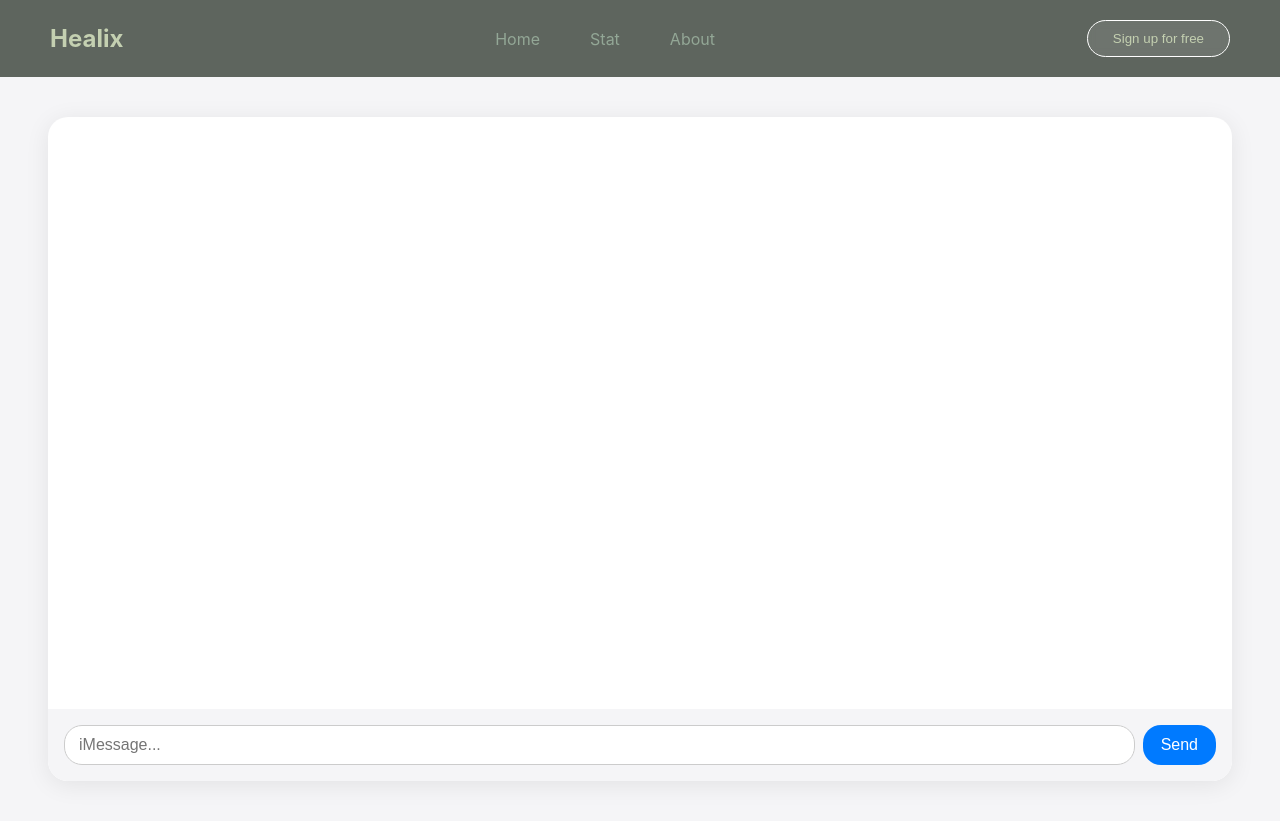
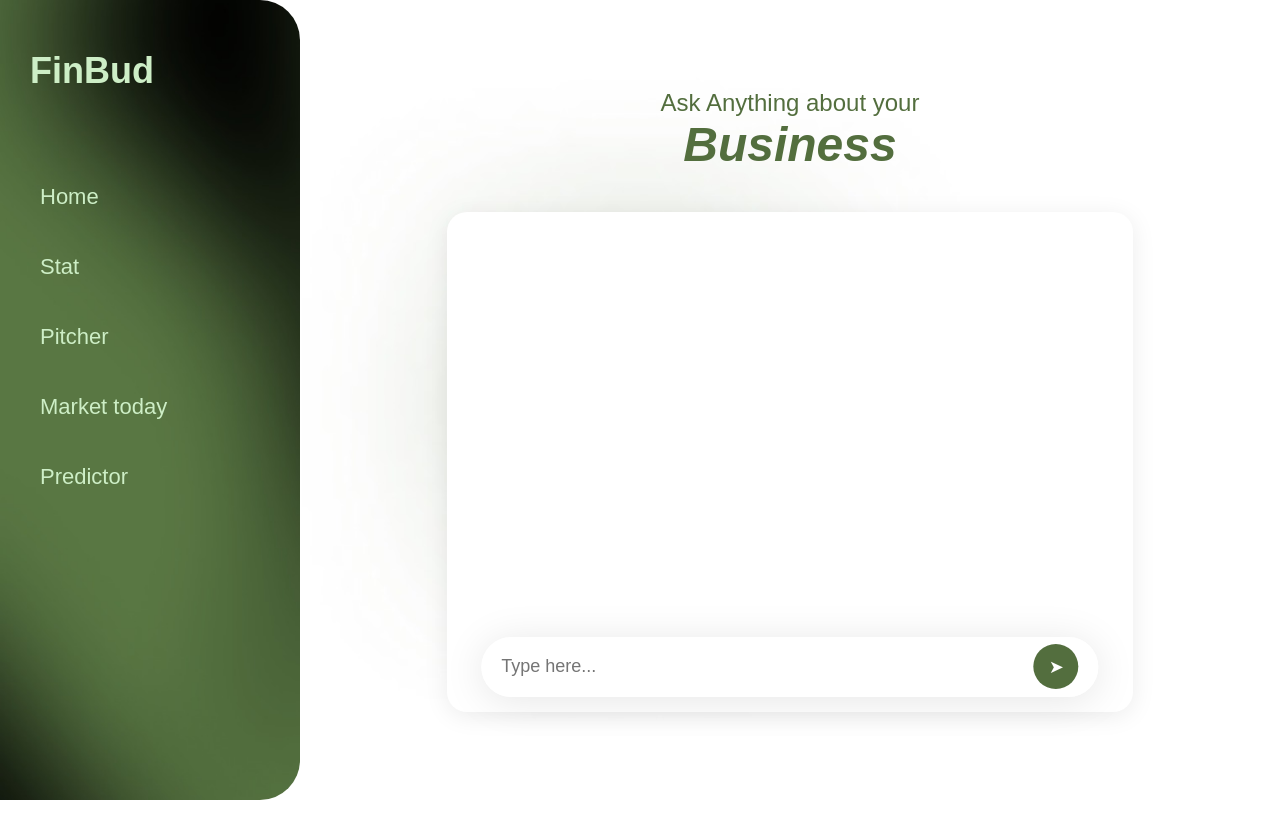
Before and after one commit to francisdav1d/FinBud, a website: page static/chatbot/index.html in a window 1280 px wide. After the commit the page ends 800 px from the top, so only its background shows below. Drawn offline with nearby package versions, Linux system fonts and the light colour scheme.

Commit message:
idk about this anoymore

```diff
--- a/static/chatbot/index.css
+++ b/static/chatbot/index.css
@@ -1,37 +1,103 @@
-        body {
-            background: #f5f5f7;
-            font-family: -apple-system, BlinkMacSystemFont, 'Segoe UI', Roboto, Arial, sans-serif;
+* {
   margin: 0;
   padding: 0;
+  box-sizing: border-box;
+  font-family: Arial, sans-serif;
 }
+
+body {
+  width: 100vw;
+  height: 100vh;
+  background: url("/chatbot/background.jpg") no-repeat center center/cover;
+  display: flex;
+}
+
+/* Sidebar */
+.sidebar {
+  width: 300px;
+  height: 100%;
+  background: url("/chatbot/bar.jpg") no-repeat center center/cover;
+  border-top-right-radius: 40px;
+  border-bottom-right-radius: 40px;
+  padding: 50px 20px;
+  display: flex;
+  flex-direction: column;
+  gap: 20px;
+}
+
+.sidebar h1 {
+  color: #cdeec6;
+  font-size: 36px;
+  font-weight: bold;
+  margin: 0 0 60px 10px;
+}
+
+.sidebar a {
+  color: #cdeec6;
+  font-size: 22px;
+  text-decoration: none;
+  padding: 12px 20px;
+  border-radius: 12px;
+  transition: background-color 0.3s ease, color 0.3s ease;
+}
+
+.sidebar a:hover {
+  background-color: rgba(205, 238, 198, 0.25);
+  color: #fff;
+}
+
+/* Main Content */
+.content {
+  flex: 1;
+  display: flex;
+  flex-direction: column;
+  justify-content: center;
+  align-items: center;
+  color: #536e3e;
+  text-align: center;
+}
+
+.content h2 {
+  font-size: 24px;
+  font-weight: 400;
+}
+
+.content h1 {
+  font-size: 48px;
+  font-style: italic;
+  margin-bottom: 20px;
+}
+
+/* Chatbox */
 .chat-container {
-        max-width: 90vw;
-        height: 70vh;
-        overflow-y: auto;
-        display: flex;
-        flex-direction: column-reverse;
-        margin-bottom: 16px;       margin: 40px auto;
+  width: 70%;
+  max-width: 900px;
+  height: 500px;
+  margin-top: 20px;
   background: #fff;
   border-radius: 20px;
   box-shadow: 0 4px 24px rgba(0,0,0,0.08);
   padding: 24px 16px 80px 16px;
-        position: relative;
-        min-height: 500px;
   display: flex;
   flex-direction: column;
+  position: relative;
 }
+
 .messages {
   flex: 1;
   overflow-y: auto;
   margin-bottom: 16px;
 }
+
 .message {
   display: flex;
   margin-bottom: 12px;
 }
+
 .message.user {
   justify-content: flex-end;
 }
+
 .bubble {
   max-width: 70%;
   padding: 12px 18px;
@@ -39,97 +105,62 @@
   font-size: 16px;
   line-height: 1.4;
   box-shadow: 0 2px 8px rgba(0,0,0,0.04);
-        position: relative;
 }
+
 .bubble.user {
-        background: linear-gradient(135deg, #007aff 0%, #4f8cff 100%);
-        color: #fff;
+  background: #dbe0d6;
+  color: #222;
   border-bottom-right-radius: 4px;
 }
+
 .bubble.bot {
-        background: #e5e5ea;
+  background: #dbe0d6;
   color: #222;
   border-bottom-left-radius: 4px;
 }
+
+/* Input area */
 .input-area {
   position: absolute;
-        bottom: 0;
-        left: 0;
-        width: 100%;
-        background: #f5f5f7;
-        padding: 16px;
-        box-sizing: border-box;
-        border-bottom-left-radius: 20px;
-        border-bottom-right-radius: 20px;
+  bottom: 15px;
+  left: 50%;
+  transform: translateX(-50%);
+  width: 90%;
+  height: 60px;
+  border-radius: 40px;
+  background: rgba(255, 255, 255, 0.9);
+  box-shadow: 0px 4px 40px rgba(0, 0, 0, 0.1);
   display: flex;
-        gap: 8px;
+  align-items: center;
+  padding: 0 20px;
 }
+
 .input-area input {
   flex: 1;
-        padding: 10px 14px;
-        border-radius: 18px;
-        border: 1px solid #ccc;
-        font-size: 16px;
+  border: none;
   outline: none;
-    }
-    .input-area button {
-        background: #007aff;
-        color: #fff;
-        border: none;
-        border-radius: 18px;
-        padding: 10px 18px;
-        font-size: 16px;
-        cursor: pointer;
-        transition: background 0.2s;
-    }
-    .input-area button:hover {
-        background: #0051a8;
-    }
-    /* Navbar Styles */
-nav {
-  display: flex;
-  justify-content: space-between;
-  align-items: center;
-  padding: 20px 50px;
-  background: rgba(30, 40, 30, 0.7); /* subtle background */
+  background: transparent;
+  font-size: 18px;
+  color: #333;
+  padding-right: 50px;
 }
 
-nav .logo {
-  font-size: 1.5rem;
-  font-weight: bold;
-  color: #c4d0b1;
+.send-btn {
+  background: #536e3e;
+  border: none;
+  color: #fff;
+  font-size: 18px;
+  width: 45px;
+  height: 45px;
+  border-radius: 50%;
+  cursor: pointer;
+  display: flex;
+  align-items: center;
+  justify-content: center;
+  transition: background-color 0.3s ease, transform 0.2s ease;
 }
 
-nav .nav-links {
-  display: flex;
-  gap: 40px;
+.send-btn:hover {
+  background: #3d502e;
+  transform: scale(1.08);
 }
-
-nav .nav-links a {
-  color: #93a796;
-  text-decoration: none;
-  font-size: 1rem;
-  transition: 0.3s;
-  cursor: pointer;
-  padding: 0 5px;
-}
-
-nav .nav-links a:hover {
-  color: white;
-}
-
-.signup-btn {
-  padding: 10px 25px;
-  border-radius: 30px;
-  border: 1px solid white;
-  background: rgba(255, 255, 255, 0.1);
-  backdrop-filter: blur(4px);
-  color: #c4d0b1;
-  cursor: pointer;
-  transition: 0.3s;
-}
-
-.signup-btn:hover {
-  background: white;
-  color:black;
-}
--- a/static/chatbot/index.html
+++ b/static/chatbot/index.html
@@ -2,28 +2,35 @@
 <html lang="en">
 <head>
   <meta charset="UTF-8">
-    <title>AI Chatbot - Hackathon</title>
-    <link href="index.css" rel="stylesheet">
+  <title>FinBud Chatbot</title>
+  <link rel="stylesheet" href="index.css">
 </head>
-<header>
-  <nav>
-    <div class="logo">Healix</div>
-    <div class="nav-links">
+<body>
+  <!-- Sidebar -->
+  <div class="sidebar">
+    <h1>FinBud</h1>
     <a href="/Landing_Page/index.html">Home</a>
     <a href="/stats/stat.html">Stat</a>
-      <a href="#">About</a>
+    <a href="#">Pitcher</a>
+    <a href="#">Market today</a>
+    <a href="#">Predictor</a>
   </div>
-    <button class="signup-btn">Sign up for free</button>
-  </nav>
-</header>
-<body>
-    <div class="chat-container" >
+
+  <!-- Main Content -->
+  <div class="content">
+    <h2>Ask Anything about your</h2>
+    <h1>Business</h1>
+
+    <!-- Chat Area -->
+    <div class="chat-container">
       <div class="messages" id="messages"></div>
       <form class="input-area" id="chat-form">
-            <input type="text" id="user-input" placeholder="iMessage..." autocomplete="off" required />
-            <button type="submit">Send</button>
+        <input type="text" id="user-input" placeholder="Type here..." autocomplete="off" required />
+        <button class="send-btn" type="submit">➤</button>
       </form>
     </div>
+  </div>
+
   <script src="https://cdn.jsdelivr.net/npm/marked/marked.min.js"></script>
   <script src="index.js"></script>
 </body>
```
Also changed, not shown: static/chatbot/background.jpg (added), static/chatbot/bar.jpg (added), 1 other file. Lines whose indentation alone changed are shown as unchanged.
